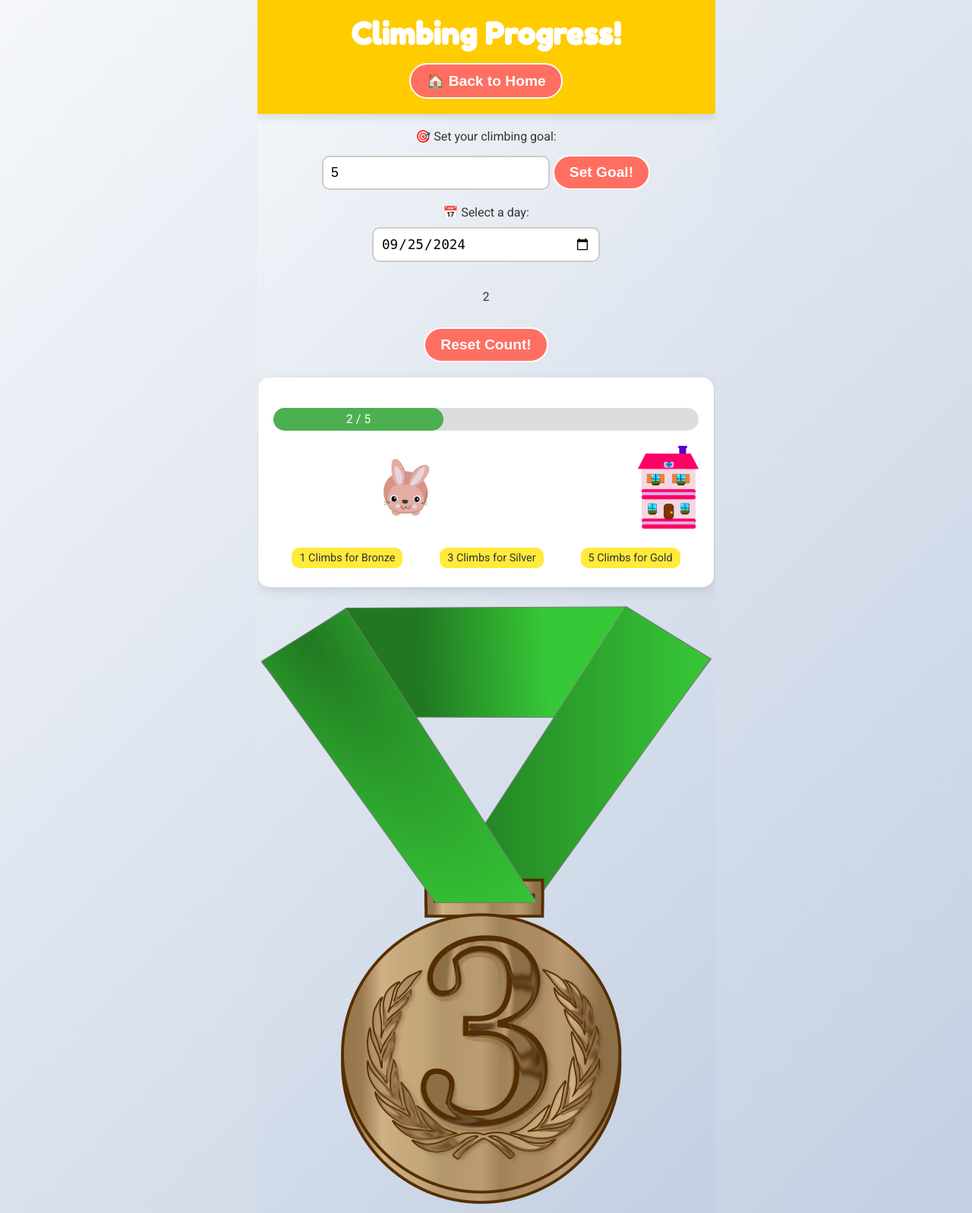
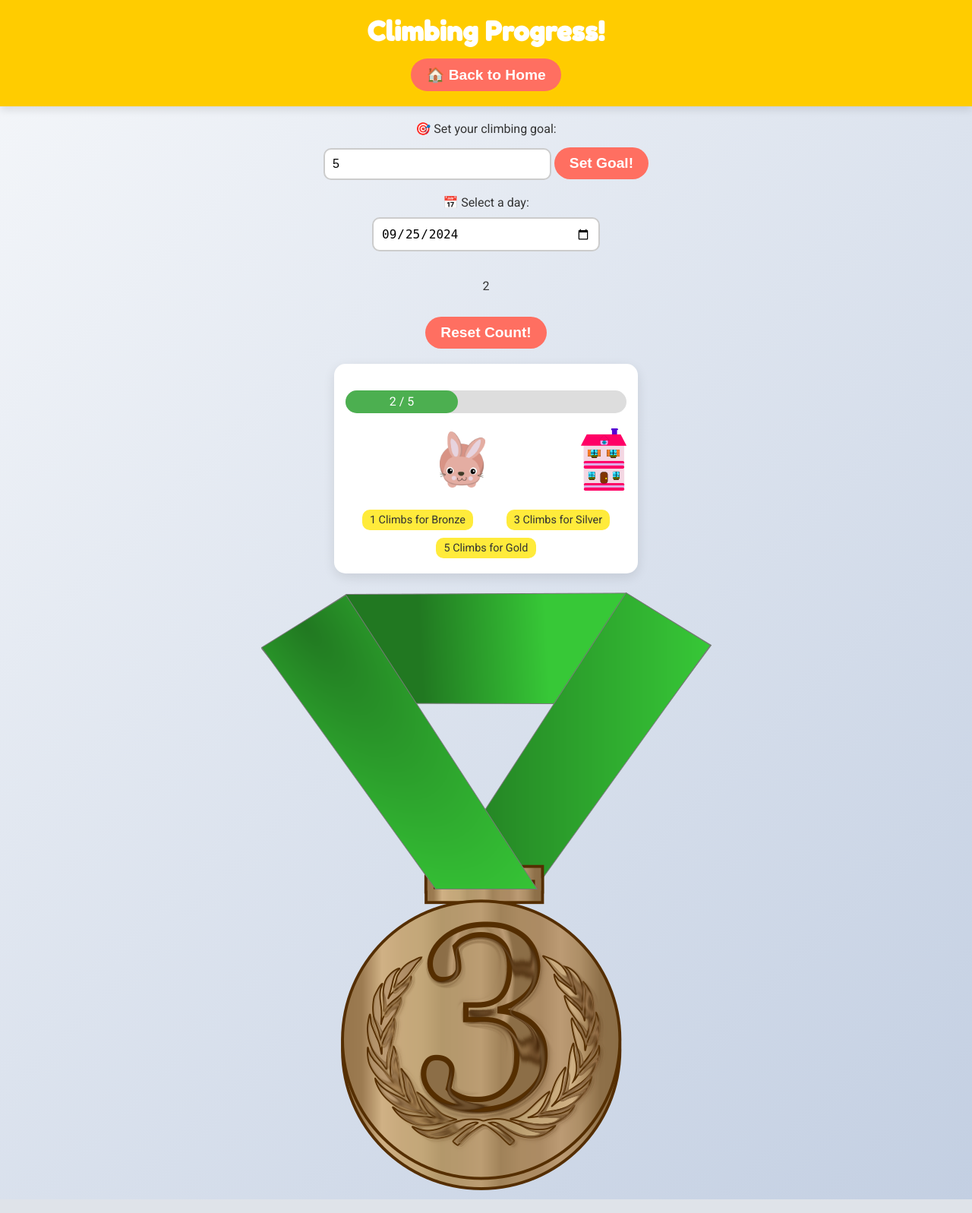
Before and after one commit to bobor16/SA-Motivation-Game, a Flask app: page /data in a window 1280 px wide. Shown: the whole page at 76% size. Run offline with Flask 3, Linux system fonts and the light colour scheme; data comes from the database, SQL or seed files in the repository; both versions use the stored data as it was after the commit.

Commit message:
added further css

```diff
--- a/SA-Motivation/templates/data.html
+++ b/SA-Motivation/templates/data.html
@@ -18,18 +18,22 @@
             align-items: center;
             min-height: 100vh;
             color: #333;
-            box-sizing: border-box; /* Vigtigt for at inkludere padding og border i breddeberegninger */
-            overflow-x: hidden; /* Forhindrer vandret scroll */
-            overflow-y: auto; /* Tilføjet for at forhindre unødvendig y-scrolling */
+            box-sizing: border-box;
+            overflow-x: hidden; /* Forhindre vandret scrolling */
         }
 
         * {
             box-sizing: inherit;
         }
 
+        body {
+            width: 100vw;
+            max-width: 100vw;
+            overflow-x: hidden; /* Sikrer, at ingen horisontal scrolling opstår */
+        }
+
         header {
             width: 100%;
-            max-width: 100vw; /* For at sikre, at header ikke overskrider bredden */
             background-color: #ffcc00; /* Gul baggrund */
             color: #fff;
             text-align: center;
@@ -39,7 +43,7 @@
 
         header h1 {
             font-family: 'Fredoka One', cursive;
-            font-size: 2.5rem;
+            font-size: 2.2rem;
             margin: 0;
         }
 
@@ -50,7 +54,7 @@
             border-radius: 50px;
             font-weight: bold;
             font-size: 1.2rem;
-            border: 2px solid #fff;
+            border: none;
             cursor: pointer;
             transition: transform 0.3s, background-color 0.3s;
             margin-top: 15px;
@@ -63,12 +67,12 @@
 
         #goalInput, #day {
             padding: 10px;
-            font-size: 1.1rem;
+            font-size: 1rem;
             border-radius: 10px;
             border: 2px solid #ccc;
             margin-top: 10px;
-            width: 100%;
-            max-width: 300px; /* Begrænset bredde på større skærme */
+            width: 90%;
+            max-width: 300px; /* Giver en rimelig max-bredde på større skærme */
         }
 
         div {
@@ -78,10 +82,10 @@
         }
 
         #progressSection {
-            width: 100%;
-            max-width: 600px;
+            width: 90%;
+            max-width: 400px; /* Reducerer bredden på progress-sektionen for bedre mobilvisning */
             background-color: #fff;
-            padding: 20px;
+            padding: 15px;
             border-radius: 15px;
             box-shadow: 0 5px 15px rgba(0, 0, 0, 0.1);
             margin-top: 20px;
@@ -90,7 +94,6 @@
         #progressBarContainer {
             background-color: #ddd;
             border-radius: 15px;
-            margin: 20px 0;
             position: relative;
             height: 30px;
             width: 100%;
@@ -103,6 +106,7 @@
             text-align: center;
             line-height: 30px;
             color: white;
+            width: 0; /* Start width for animation purposes */
         }
 
         #bunnyContainer {
@@ -110,16 +114,10 @@
             justify-content: space-between;
             align-items: center;
             margin-top: 20px;
-            width: 100%;
         }
 
-        #bunny {
+        #bunny, #bunnyhouse {
             width: 60px;
-            height: auto;
-        }
-
-        #bunnyhouse {
-            width: 80px;
             height: auto;
         }
 
@@ -127,7 +125,8 @@
             display: flex;
             justify-content: space-around;
             margin-top: 20px;
-            width: 100%;
+            flex-wrap: wrap;
+            overflow: hidden;
         }
 
         #achievementLabels span {
```
Also changed, not shown: other parts of SA-Motivation/templates/data.html (+14 -17 lines), SA-Motivation/climbing_game.db.
